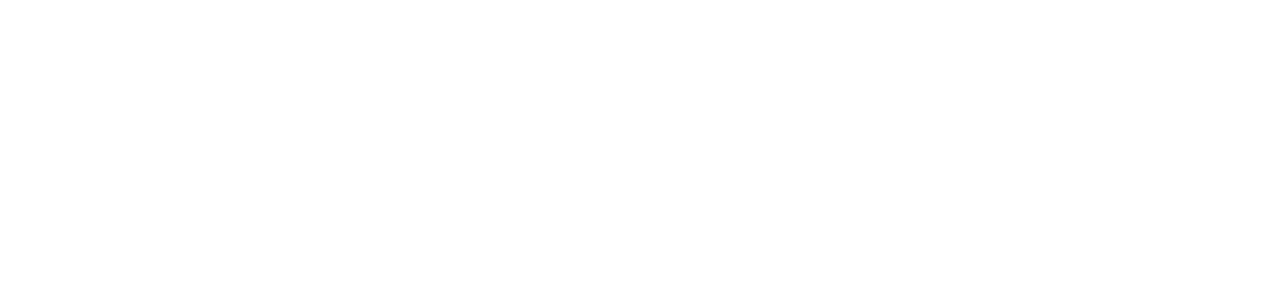
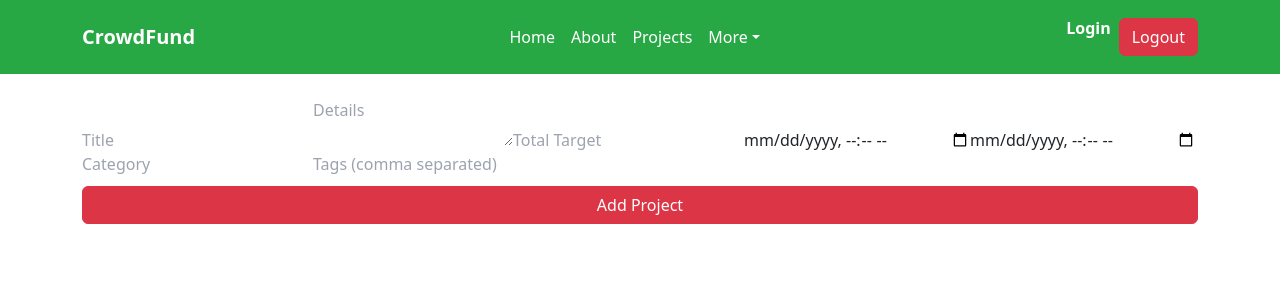
Before and after one commit to ITI-M-Team/Crowd-Funding-FR, a React (Vite) app: page /projects in a window 1280 px wide. Before the commit this address had no page. Shown: the top 300 px of the page. Built offline with nearby package versions, Linux system fonts and the light colour scheme.

Commit message:
add Project & logout button & Activate the tuken

```diff
--- /dev/null
+++ b/src/Pages/Projects.jsx
@@ -0,0 +1,62 @@
+import React, { useState } from "react";
+import axios from "axios";
+function Projects({ token }) {
+  // Set fields
+   const [title, setTitle] = useState('');
+  const [details, setDetails] = useState('');
+  const [totalTarget, setTotalTarget] = useState('');
+  const [startTime, setStartTime] = useState('');
+  const [endTime, setEndTime] = useState('');
+  const [category, setCategory] = useState('');
+  const [tags, setTags] = useState('');
+  const [message, setMessage] = useState('');
+  // ?Projects url
+  const handleSubmit = async (e) => {
+    e.preventDefault();
+
+    const token = localStorage.getItem('token');
+    if (!token) {
+      setMessage('No auth token found, please login first.');
+      return;
+    }
+
+    const data = {
+      title,
+      details,
+      totalTarget: Number(totalTarget),
+      startTime,
+      endTime,
+      category: { name: category },
+      tags: tags.split(',').map(tag => ({ name: tag.trim() })),
+    };
+
+    try {
+      const response = await axios.post('http://127.0.0.1:8000/api/projects/', data, {
+        headers: {
+          'Authorization': `Token ${token}`,
+          'Content-Type': 'application/json',
+        }
+      });
+       setMessage('Project added successfully!');
+       console.log(data)
+  }catch (error) {
+      setMessage('Error adding project: ' + (error.response?.data?.detail || error.message));
+    }
+  };
+
+  return (
+    <form onSubmit={handleSubmit}>
+      <input type="text" placeholder="Title" value={title} onChange={e => setTitle(e.target.value)} required />
+      <textarea placeholder="Details" value={details} onChange={e => setDetails(e.target.value)} required />
+      <input type="number" placeholder="Total Target" value={totalTarget} onChange={e => setTotalTarget(e.target.value)} required />
+      <input type="datetime-local" placeholder="Start Time" value={startTime} onChange={e => setStartTime(e.target.value)} required />
+      <input type="datetime-local" placeholder="End Time" value={endTime} onChange={e => setEndTime(e.target.value)} required />
+      <input type="text" placeholder="Category" value={category} onChange={e => setCategory(e.target.value)} required />
+      <input type="text" placeholder="Tags (comma separated)" value={tags} onChange={e => setTags(e.target.value)} />
+      <button className="btn btn-danger" type="submit">Add Project</button>
+      <p>{message}</p>
+    </form>
+  )
+}
+
+export default Projects
--- a/src/Pages/Signup2.jsx
+++ b/src/Pages/Signup2.jsx
@@ -71,7 +71,7 @@
       alert("Login successful!");
 
       // حفظ التوكن أو البيانات إن وجدت
-      // localStorage.setItem("token", response.data.token);
+      localStorage.setItem("token", response.data.token);
 
       navigate("/");
     } catch (error) {
--- a/src/Routes/RouteList.jsx
+++ b/src/Routes/RouteList.jsx
@@ -5,6 +5,7 @@
 import Home from "../Pages/Home";
 import Signup2 from "../Pages/Signup2";
 import ForgetPassword from "../Pages/forget_password";
+import Projects from "../Pages/Projects";
 
 
 
@@ -15,6 +16,7 @@
             <Route element={<LayoutsWithHeaderFooter/>}>
                 <Route path="/" element={<Home/>} />
                 <Route path="/signup" element={<Signup2/>} />
+                <Route path="/projects" element={<Projects/>} />
                 <Route path="/forget_password" element={<ForgetPassword />} />
             </Route>
         </Routes>
--- a/src/components/Header.jsx
+++ b/src/components/Header.jsx
@@ -1,8 +1,29 @@
 import React from 'react'
 import { Link } from 'react-router';
-import { Navbar, Container, Nav, NavDropdown } from 'react-bootstrap';
+import { Navbar, Container, Nav, NavDropdown ,Button} from 'react-bootstrap';
+import { useNavigate } from 'react-router';
+import axios from 'axios';
 import "../assets/css/header.css"
 export default function Header() {
+  const navigate=useNavigate()
+  const handleLogout = async () => {
+    const token = localStorage.getItem('authToken');
+
+    try {
+      if (token) {
+        await axios.post('http://localhost:8000/api/logout/', {}, {
+          headers: {
+            Authorization: `Token ${token}`,
+          },
+        });
+      }
+    } catch (error) {
+      console.error('Logout error:', error);
+    } finally {
+      localStorage.removeItem('token');
+      navigate('/signup');
+    }
+  };
   return (
     <>
         <Navbar  variant="dark" expand="lg">
@@ -13,7 +34,7 @@
           <Nav className="mx-auto">
             <Nav.Link href="/">Home</Nav.Link>
             <Nav.Link href="#about">About</Nav.Link>
-            <Nav.Link href="#projects">Projects</Nav.Link>
+            <Nav.Link href="/projects">Projects</Nav.Link>
             <NavDropdown title="More" id="basic-nav-dropdown">
               <NavDropdown.Item href="#action/3.1">Action</NavDropdown.Item>
               <NavDropdown.Item href="#action/3.2">Another action</NavDropdown.Item>
@@ -24,7 +45,8 @@
           </Nav>
           <Nav>
             <Nav.Link href="/signup" className="custom-font">Login</Nav.Link>
-            <Nav.Link href="/signup" className="custom-font">Sign Up</Nav.Link>
+            {/* <Nav.Link href="/signup" className="custom-font">Sign Up</Nav.Link> */}
+            <Button className='btn btn-danger' onClick={handleLogout}>Logout</Button>
           </Nav>
         </Navbar.Collapse>
       </Container>
```
